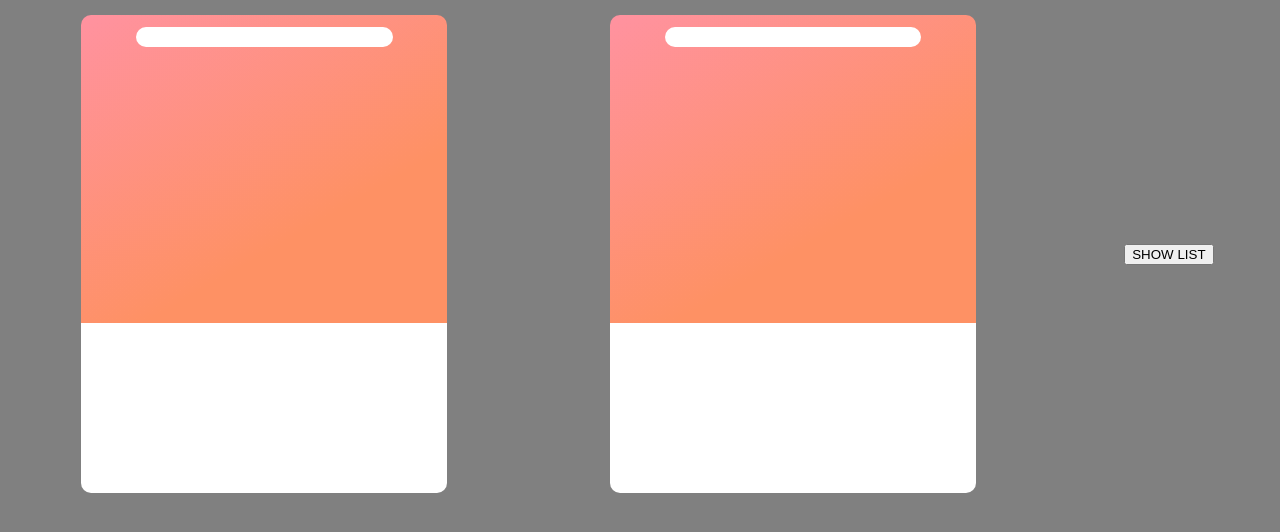
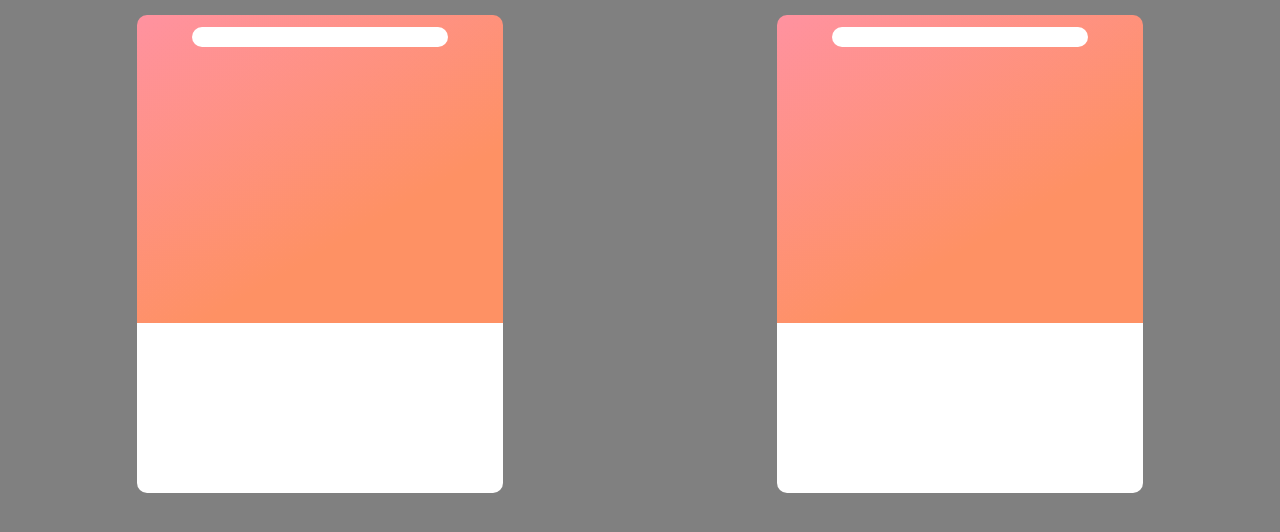
Before and after one commit to tpszhao/github-user-comparison, a React (Create React App) app: page / in a window 1280 px wide. Shown: the top 532 px of the page. Built offline with nearby package versions, Linux system fonts and the light colour scheme.

Commit message:
fixed typo

```diff
--- a/src/App.js
+++ b/src/App.js
@@ -47,7 +47,6 @@ function App() {
     <div className="container">
       <Card winner={determineWinner()} swapuser={swapUser}/>
       <Card winner={determineWinner()} swapuser={swapUser}/>
-      <button onClick={()=>console.log(userList)}>SHOW LIST</button>
     </div>
   );
 }
```
